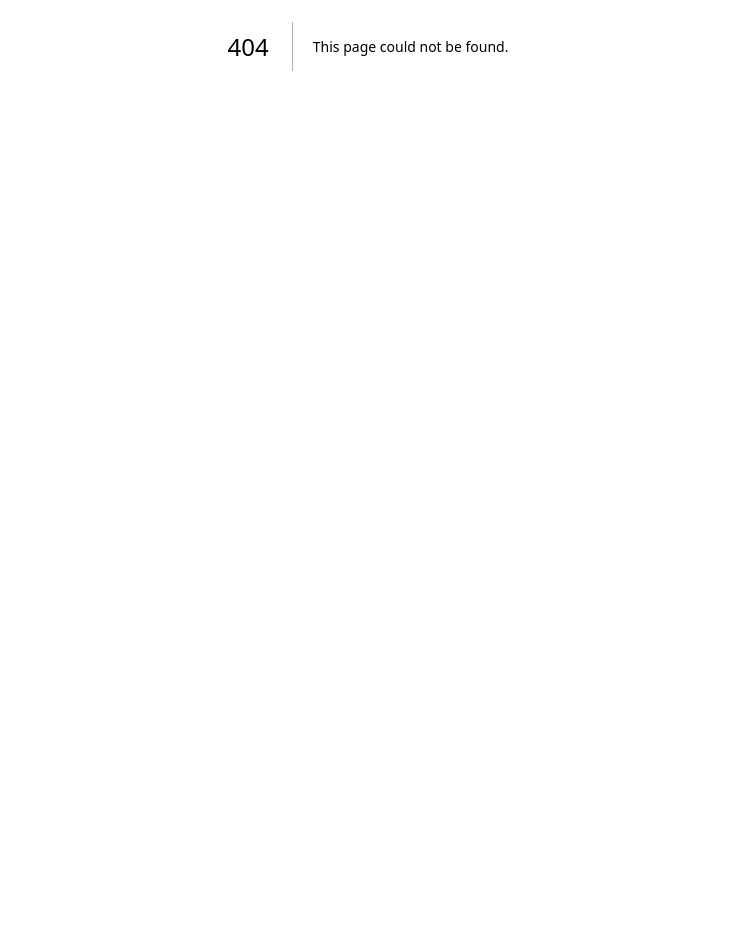
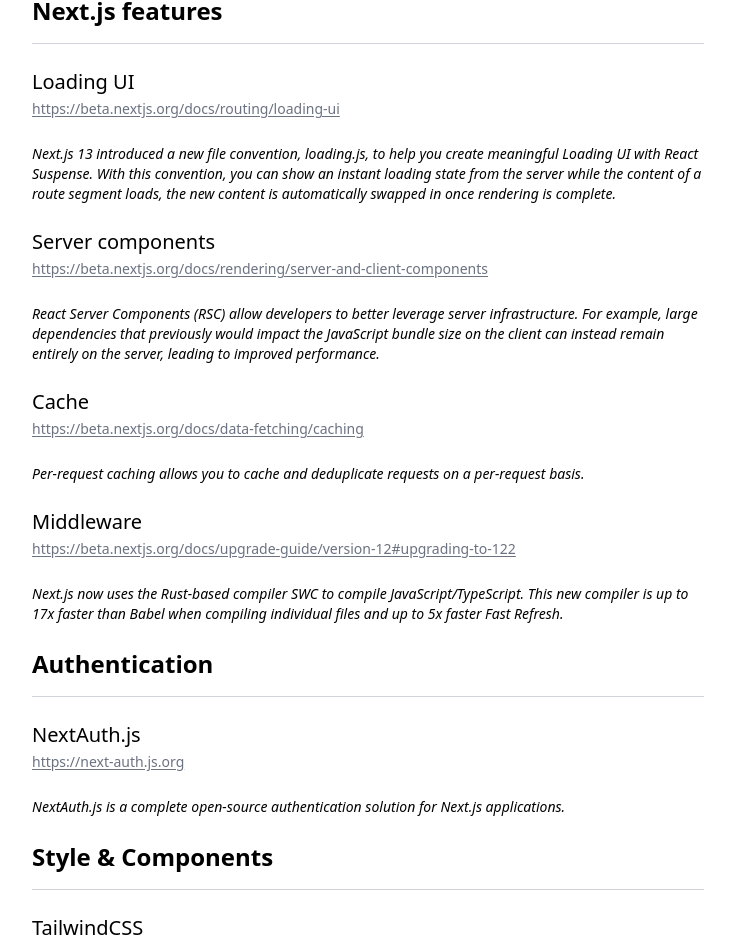
Before and after one commit to rafaelszago/chatter-box, a Next.js app: page /about in a window 1280 px wide. Before the commit this address had no page. Shown: the part 354-1297 px from the top of the page, without its empty margins (272-1007 px from the left). Before the commit the page ends 800 px from the top, so only its background shows below. Built offline with nearby package versions, Linux system fonts and the light colour scheme; no server answers.

Commit message:
feat: create about page

```diff
--- /dev/null
+++ b/src/app/about/page.tsx
@@ -0,0 +1,243 @@
+import { Navbar } from '@/components/navbar'
+import Link from 'next/link'
+
+export default function About() {
+  return (
+    <main>
+      {/* @ts-ignore-error */}
+      <Navbar />
+      <section className="px-6 md:px-0 max-w-2xl mx-auto my-10 space-y-6">
+        <h1 className="text-4xl md:text-5xl font-bold leading-none">
+          What is ChatterBox?
+        </h1>
+        <p className="md:text-lg text-gray-700">
+          This is not a real application. It&apos;s just an experiment to learn
+          more about Next 13 new features.
+        </p>
+      </section>
+      <section className="px-6 md:px-0 max-w-2xl mx-auto my-10 space-y-6">
+        <h2 className="text-4xl md:text-5xl font-bold leading-none">
+          What&apos;s included?
+        </h2>
+
+        <h3 className="text-2xl font-bold border-b border-gray-300 pb-4">
+          Next.js features
+        </h3>
+        <p className="font-medium text-xl">Loading UI</p>
+        <Link
+          href="https://beta.nextjs.org/docs/routing/loading-ui"
+          target="_blank"
+          rel="noopener noreferrer"
+          className="underline underline-offset-2 text-sm text-gray-500"
+        >
+          https://beta.nextjs.org/docs/routing/loading-ui
+        </Link>
+        <p className="italic text-sm">
+          Next.js 13 introduced a new file convention, loading.js, to help you
+          create meaningful Loading UI with React Suspense. With this
+          convention, you can show an instant loading state from the server
+          while the content of a route segment loads, the new content is
+          automatically swapped in once rendering is complete.
+        </p>
+        <p className="font-medium text-xl">Server components</p>
+        <Link
+          href="https://beta.nextjs.org/docs/rendering/server-and-client-components"
+          target="_blank"
+          rel="noopener noreferrer"
+          className="underline underline-offset-2 text-sm text-gray-500"
+        >
+          https://beta.nextjs.org/docs/rendering/server-and-client-components
+        </Link>
+        <p className="italic text-sm">
+          React Server Components (RSC) allow developers to better leverage
+          server infrastructure. For example, large dependencies that previously
+          would impact the JavaScript bundle size on the client can instead
+          remain entirely on the server, leading to improved performance.
+        </p>
+        <p className="font-medium text-xl">Cache</p>
+        <Link
+          href="https://beta.nextjs.org/docs/data-fetching/caching"
+          target="_blank"
+          rel="noopener noreferrer"
+          className="underline underline-offset-2 text-sm text-gray-500"
+        >
+          https://beta.nextjs.org/docs/data-fetching/caching
+        </Link>
+        <p className="italic text-sm">
+          Per-request caching allows you to cache and deduplicate requests on a
+          per-request basis.
+        </p>
+        <p className="font-medium text-xl">Middleware</p>
+        <Link
+          href="https://beta.nextjs.org/docs/upgrade-guide/version-12#upgrading-to-122"
+          target="_blank"
+          rel="noopener noreferrer"
+          className="underline underline-offset-2 text-sm text-gray-500"
+        >
+          https://beta.nextjs.org/docs/upgrade-guide/version-12#upgrading-to-122
+        </Link>
+        <p className="italic text-sm">
+          Next.js now uses the Rust-based compiler SWC to compile
+          JavaScript/TypeScript. This new compiler is up to 17x faster than
+          Babel when compiling individual files and up to 5x faster Fast
+          Refresh.
+        </p>
+
+        <h3 className="text-2xl font-bold border-b border-gray-300 pb-4">
+          Authentication
+        </h3>
+        <p className="font-medium text-xl">NextAuth.js</p>
+        <Link
+          href="https://next-auth.js.org"
+          target="_blank"
+          rel="noopener noreferrer"
+          className="underline underline-offset-2 text-sm text-gray-500"
+        >
+          https://next-auth.js.org
+        </Link>
+        <p className="italic text-sm">
+          NextAuth.js is a complete open-source authentication solution for
+          Next.js applications.
+        </p>
+        <h3 className="text-2xl font-bold border-b border-gray-300 pb-4">
+          Style & Components
+        </h3>
+        <p className="font-medium text-xl">TailwindCSS</p>
+        <Link
+          href="https://tailwindcss.com/"
+          target="_blank"
+          rel="noopener noreferrer"
+          className="underline underline-offset-2 text-sm text-gray-500"
+        >
+          https://tailwindcss.com/
+        </Link>
+        <p className="italic text-sm">
+          Tailwind CSS works by scanning all of your HTML files, JavaScript
+          components, and any other templates for class names, generating the
+          corresponding styles and then writing them to a static CSS file.
+          It&apos;s fast, flexible, and reliable — with zero-runtime.
+        </p>
+        <p className="font-medium text-xl">Class Variance Authority</p>
+        <Link
+          href="https://cva.style/"
+          target="_blank"
+          rel="noopener noreferrer"
+          className="underline underline-offset-2 text-sm text-gray-500"
+        >
+          https://cva.style/
+        </Link>
+        <p className="italic text-sm">
+          CSS-in-TS libraries such as Stitches and Vanilla Extract are fantastic
+          options for building type-safe UI components; taking away all the
+          worries of class names and StyleSheet composition.
+        </p>
+        <p className="font-medium text-xl">Tailwind Merge</p>
+        <Link
+          href="https://github.com/dcastil/tailwind-merge"
+          target="_blank"
+          rel="noopener noreferrer"
+          className="underline underline-offset-2 text-sm text-gray-500"
+        >
+          https://github.com/dcastil/tailwind-merge
+        </Link>
+        <p className="italic text-sm">
+          Utility function to efficiently merge Tailwind CSS classes in JS
+          without style conflicts.
+        </p>
+        <p className="font-medium text-xl">Radix UI</p>
+        <Link
+          href="https://www.radix-ui.com/"
+          target="_blank"
+          rel="noopener noreferrer"
+          className="underline underline-offset-2 text-sm text-gray-500"
+        >
+          https://www.radix-ui.com/
+        </Link>
+        <p className="italic text-sm">
+          An open-source UI component library for building high-quality,
+          accessible design systems and web apps.
+        </p>
+
+        <h3 className="text-2xl font-bold border-b border-gray-300 pb-4">
+          Form & Validation
+        </h3>
+        <p className="font-medium text-xl">React Hook Form</p>
+        <Link
+          href="https://react-hook-form.com"
+          target="_blank"
+          rel="noopener noreferrer"
+          className="underline underline-offset-2 text-sm text-gray-500"
+        >
+          https://react-hook-form.com
+        </Link>
+        <p className="italic text-sm">
+          Performant, flexible and extensible forms with easy-to-use validation.
+        </p>
+        <p className="font-medium text-xl">Zod</p>
+        <Link
+          href="https://zod.dev/"
+          target="_blank"
+          rel="noopener noreferrer"
+          className="underline underline-offset-2 text-sm text-gray-500"
+        >
+          https://zod.dev/
+        </Link>
+        <p className="italic text-sm">
+          Zod is a TypeScript-first schema declaration and validation library.
+          I&apos;m using the term &quot;schema&quot; to broadly refer to any
+          data type, from a simple string to a complex nested object.
+        </p>
+
+        <h3 className="text-2xl font-bold border-b border-gray-300 pb-4">
+          Database & ORM
+        </h3>
+        <p className="font-medium text-xl">MySQL</p>
+        <p className="font-medium text-xl">Prisma</p>
+        <Link
+          href="https://www.prisma.io/"
+          target="_blank"
+          rel="noopener noreferrer"
+          className="underline underline-offset-2 text-sm text-gray-500"
+        >
+          https://www.prisma.io/
+        </Link>
+        <p className="italic text-sm">
+          Prisma unlocks a new level of developer experience when working with
+          databases thanks to its intuitive data model, automated migrations,
+          type-safety & auto-completion.
+        </p>
+        <h3 className="text-2xl font-bold border-b border-gray-300 pb-4">
+          Deploy & Production
+        </h3>
+        <p className="font-medium text-xl">Planetscale</p>
+        <Link
+          href="https://planetscale.com/"
+          target="_blank"
+          rel="noopener noreferrer"
+          className="underline underline-offset-2 text-sm text-gray-500"
+        >
+          https://planetscale.com/
+        </Link>
+        <p className="italic text-sm">
+          PlanetScale is a MySQL-compatible serverless database that brings you
+          scale, performance, and reliability — without sacrificing developer
+          experience.
+        </p>
+        <p className="font-medium text-xl">Vercel</p>
+        <Link
+          href="https://vercel.com/"
+          target="_blank"
+          rel="noopener noreferrer"
+          className="underline underline-offset-2 text-sm text-gray-500"
+        >
+          https://vercel.com/
+        </Link>
+        <p className="italic text-sm">
+          Vercel is the platform for frontend developers, providing the speed
+          and reliability innovators need to create at the moment of
+          inspiration.
+        </p>
+      </section>
+    </main>
+  )
+}
--- a/src/app/page.tsx
+++ b/src/app/page.tsx
@@ -17,9 +17,11 @@
           friends and family while expressing yourself.
         </p>
         <div className="flex items-center justify-center gap-4">
-          <Button variant="outlined" size="lg">
-            About
-          </Button>
+          <Link href="/about">
+            <Button variant="outlined" size="lg">
+              About
+            </Button>
+          </Link>
           <Link href="/signin">
             <Button size="lg">Start now</Button>
           </Link>
```
